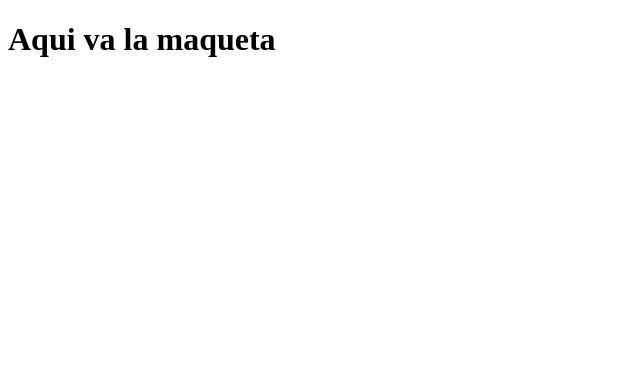
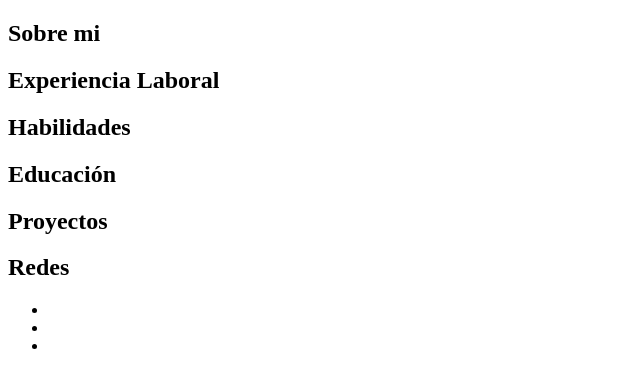
Before and after one commit to MartinTrejo415/FrontEnd, a plain HTML site: page index.html in a window 1280 px wide. Shown: the whole page, without its empty margins (0-640 px from the left). Drawn offline with Linux system fonts and the light colour scheme.

Commit message:
creacion maqueta

```diff
--- a/index.html
+++ b/index.html
@@ -7,6 +7,42 @@
     <title>Impact</title>
 </head>
 <body>
-   <h1>Aqui va la maqueta</h1>
+    <!-- seccion sobre mi  -->
+   <section>
+       <h2> Sobre mi</h2>
+     </section>
+
+   <!-- seccion xp laboral -->
+   <section>
+       <h2> Experiencia Laboral</h2>
+    </section>
+
+   <!-- seccion habilidades -->
+    <section>
+        <h2> Habilidades </h2>
+    </section>
+
+   <!-- seccion educacion -->
+   <section>
+        <h2> Educación </h2>
+   </section>
+
+   <!-- seccion proyectos -->
+    <section>
+        <h2> Proyectos </h2>
+    </section>
+
+   <!-- seccion redes  -->
+    <section>
+        <h2> Redes</h2>
+        <ul>
+            <li></li>
+            <li></li>
+            <li></li>
+
+        </ul>
+    </section>
+<a href="https://facebook.com"></a>
+
 </body>
 </html>
```
